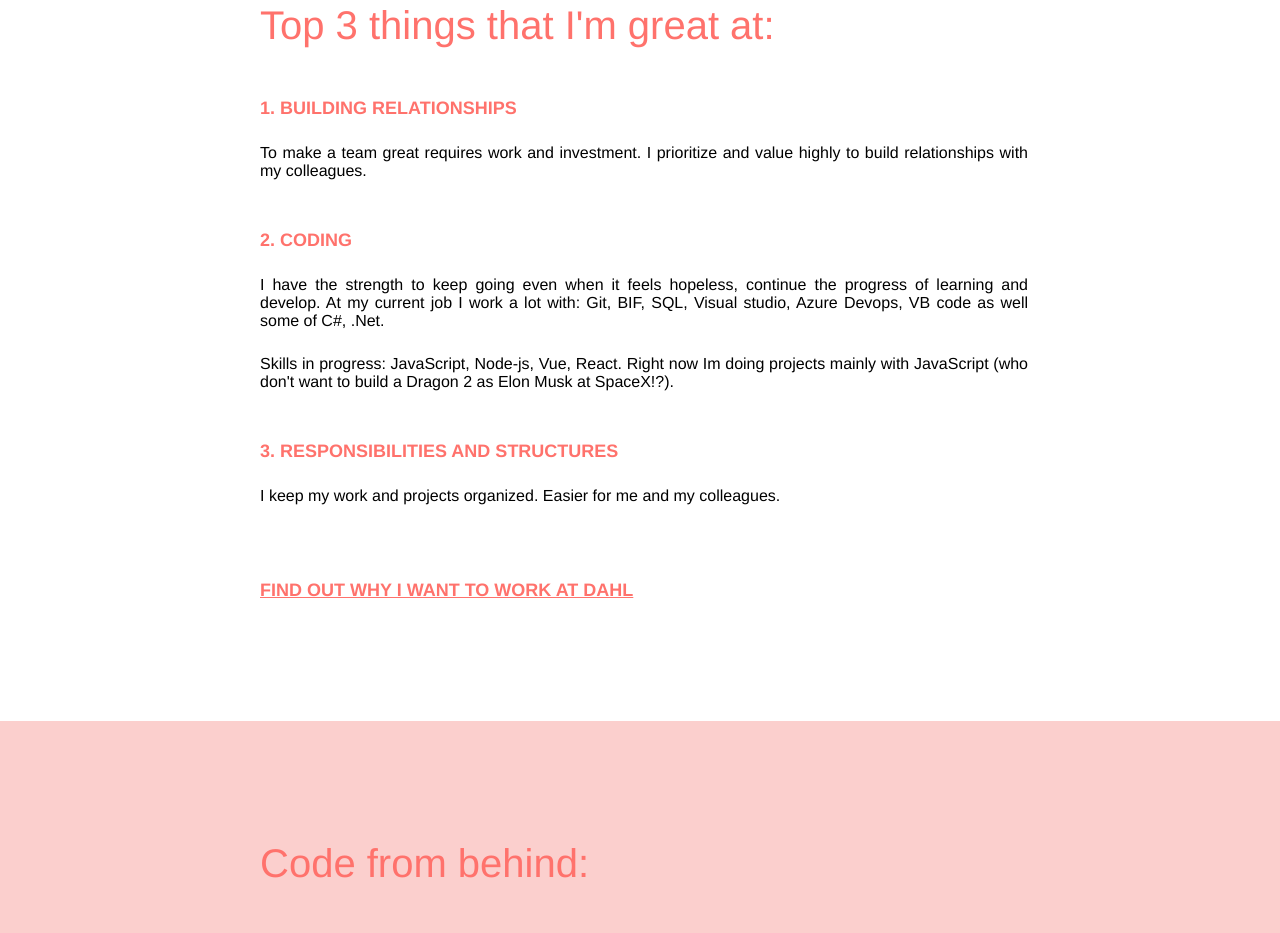
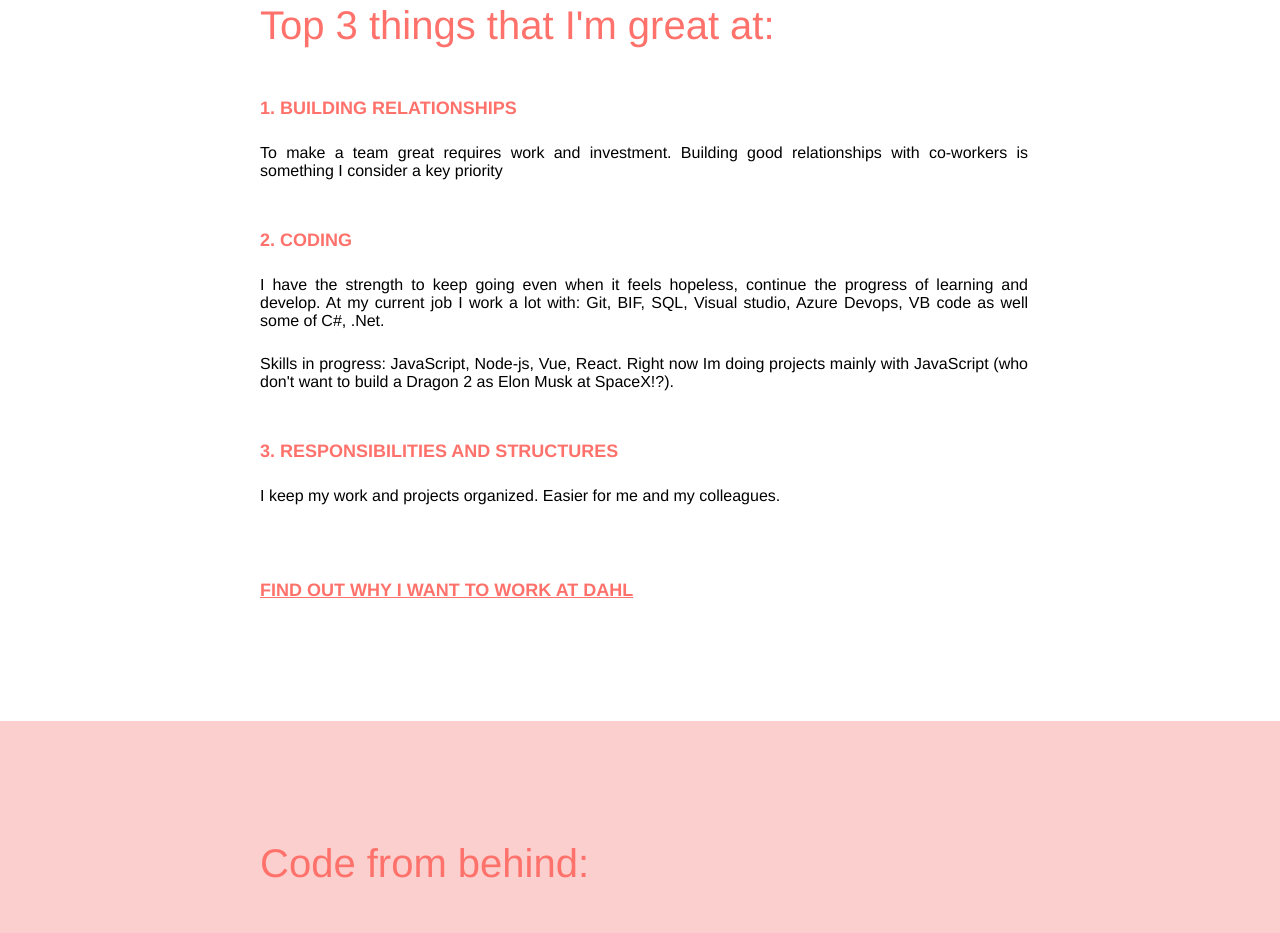
Before and after one commit to JosefinLU/profile-page, a plain HTML site: page index.html in a window 1280 px wide. Shown: the part 981-1914 px from the top of the page. Drawn offline with Linux system fonts and the light colour scheme.

Commit message:
modification of text

```diff
--- a/index.html
+++ b/index.html
@@ -36,8 +36,8 @@
       <h2>Top 3 things that I'm great at:</h2>
       <h3>1. Building relationships</h3>
       <p>
-        To make a team great requires work and investment. I prioritize and
-        value highly to build relationships with my colleagues.
+        To make a team great requires work and investment.
+        Building good relationships with co-workers is something I consider a key priority
       </p>
       <h3>2. Coding</h3>
       <p>
```
